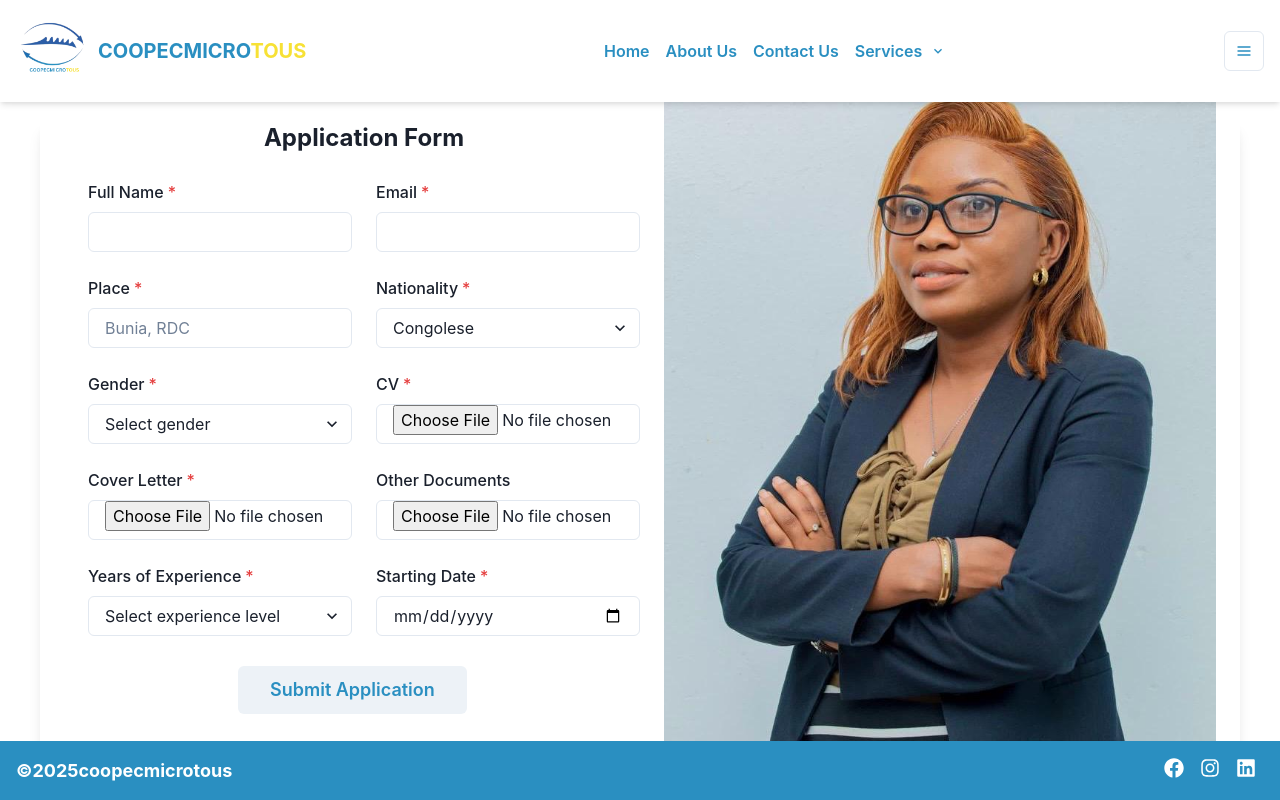
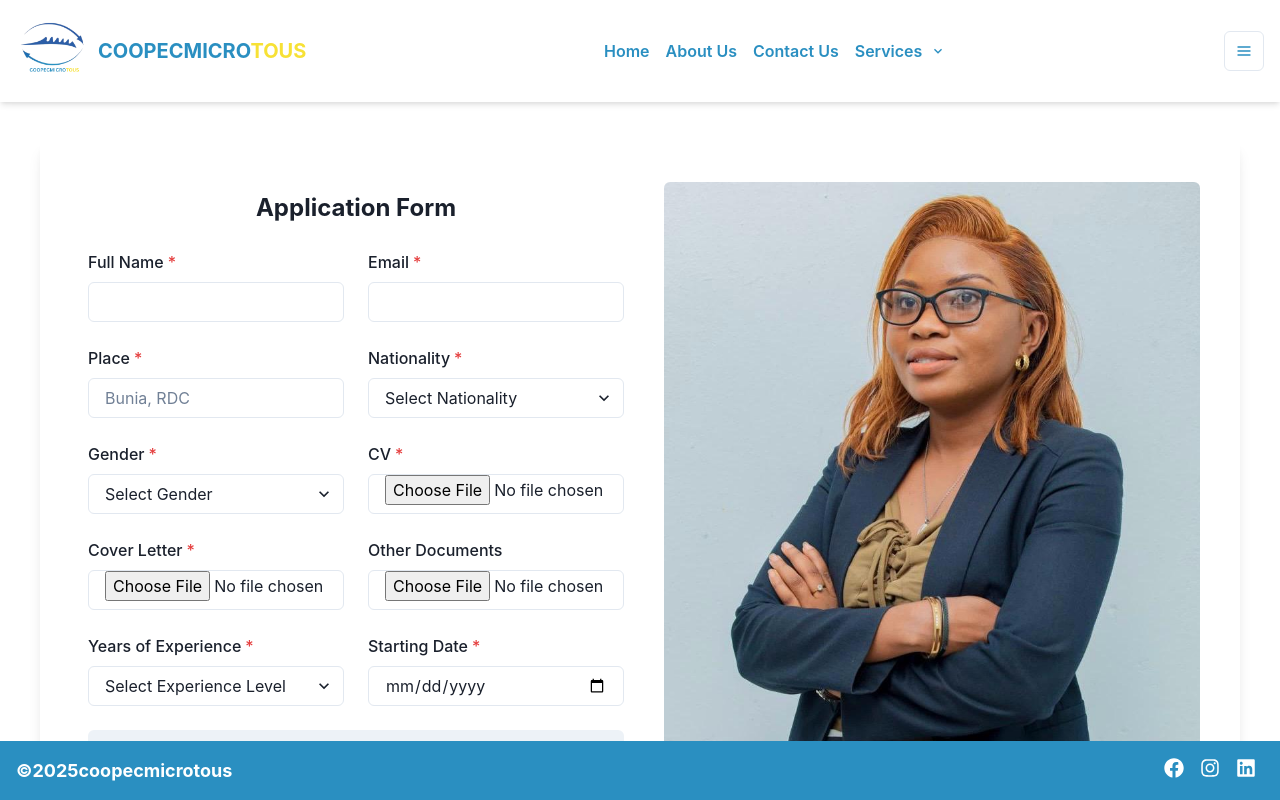
Before and after one commit to Zawadirugenyi/NadineKarungi, a React (Create React App) app: page /application in a window 1280 px wide. Shown: the top 800 px of the page. Built offline with nearby package versions, Linux system fonts and the light colour scheme.

Commit message:
Application

```diff
--- a/src/pages/application.jsx
+++ b/src/pages/application.jsx
@@ -1,5 +1,17 @@
 import React, { useState } from 'react';
-import { Box, FormControl, FormLabel, Input, Textarea, Button, Select, useToast, Grid, Text, Flex, Image } from '@chakra-ui/react';
+import {
+  Box,
+  FormControl,
+  FormLabel,
+  Input,
+  Button,
+  Select,
+  useToast,
+  Grid,
+  Text,
+  Flex,
+  Image
+} from '@chakra-ui/react';
 import axios from 'axios';
 import aboutImage from '../Components/Assetes/Gerante1.jpeg'; // Image import
 
@@ -44,7 +56,7 @@ const ApplicationForm = () => {
     }
 
     try {
-      const response = await axios.post('https://microtousadmin.onrender.com/api/applications/', formDataToSend, {
+      await axios.post('https://microtousadmin.onrender.com/api/applications/', formDataToSend, {
         headers: {
           'Content-Type': 'multipart/form-data',
         },
@@ -80,13 +92,22 @@ const ApplicationForm = () => {
   };
 
   return (
-    <Flex p={6} maxW="1200px" mx="auto" mt={10} borderRadius="md" boxShadow="lg" bg="white" height="650px" marginTop="20px">
-      <Box flex="1" p={6} marginTop="-50px">
+    <Flex
+      direction={['column', 'column', 'row']}
+      p={6}
+      maxW="1200px"
+      mx="auto"
+      mt={10}
+      borderRadius="md"
+      boxShadow="lg"
+      bg="white"
+    >
+      <Box flex="1" p={6}>
         <Text fontSize="2xl" fontWeight="bold" mb={6} textAlign="center">
           Application Form
         </Text>
         <form onSubmit={handleSubmit}>
-          <Grid templateColumns="repeat(2, 1fr)" gap={6}>
+          <Grid templateColumns={['1fr', '1fr 1fr']} gap={6}>
             <FormControl isRequired>
               <FormLabel htmlFor="full_name">Full Name</FormLabel>
               <Input
@@ -94,7 +115,6 @@ const ApplicationForm = () => {
                 name="full_name"
                 value={formData.full_name}
                 onChange={handleChange}
-
               />
             </FormControl>
 
@@ -106,7 +126,6 @@ const ApplicationForm = () => {
                 type="email"
                 value={formData.email}
                 onChange={handleChange}
-
               />
             </FormControl>
 
@@ -128,58 +147,12 @@ const ApplicationForm = () => {
                 name="nationality"
                 value={formData.nationality}
                 onChange={handleChange}
-                placeholder="Congolese"
+                placeholder="Select Nationality"
               >
-                <option value="african">African</option>
-                <option value="algerian">Algerian</option>
-                <option value="angolan">Angolan</option>
-                <option value="beninese">Beninese</option>
-                <option value="botswanan">Botswanan</option>
-                <option value="burundian">Burundian</option>
-                <option value="cape_verdean">Cape Verdean</option>
-                <option value="cameroonian">Cameroonian</option>
-                <option value="chadian">Chadian</option>
-                <option value="comorian">Comorian</option>
                 <option value="congolese">Congolese</option>
-                <option value="djiboutian">Djiboutian</option>
-                <option value="egyptian">Egyptian</option>
-                <option value="equatorial_guinean">Equatorial Guinean</option>
-                <option value="eritrean">Eritrean</option>
-                <option value="eswatini">Eswatini</option>
-                <option value="ethiopian">Ethiopian</option>
-                <option value="gabonian">Gabonian</option>
-                <option value="gambian">Gambian</option>
-                <option value="ghanian">Ghanian</option>
-                <option value="guinean">Guinean</option>
-                <option value="guinean_bissauan">Guinean Bissauan</option>
-                <option value="ivorian">Ivorian</option>
                 <option value="kenyan">Kenyan</option>
-                <option value="lesothan">Lesothan</option>
-                <option value="liberian">Liberian</option>
-                <option value="libyan">Libyan</option>
-                <option value="madagascan">Madagascan</option>
-                <option value="malawian">Malawian</option>
-                <option value="malian">Malian</option>
-                <option value="mauritanian">Mauritanian</option>
-                <option value="mauritian">Mauritian</option>
-                <option value="moroccan">Moroccan</option>
-                <option value="mozambican">Mozambican</option>
-                <option value="namibian">Namibian</option>
-                <option value="nigerian">Nigerian</option>
                 <option value="rwandan">Rwandan</option>
-                <option value="senegalese">Senegalese</option>
-                <option value="seychellois">Seychellois</option>
-                <option value="sierra_leonean">Sierra Leonean</option>
-                <option value="somali">Somali</option>
-                <option value="south_african">South African</option>
-                <option value="south_sudanese">South Sudanese</option>
-                <option value="sudanese">Sudanese</option>
-                <option value="tanzanian">Tanzanian</option>
-                <option value="togoese">Togoese</option>
-                <option value="tunisian">Tunisian</option>
-                <option value="ugandan">Ugandan</option>
-                <option value="zambian">Zambian</option>
-                <option value="zimbabwean">Zimbabwean</option>
+                {/* Add more options as needed */}
               </Select>
             </FormControl>
 
@@ -190,7 +163,7 @@ const ApplicationForm = () => {
                 name="sex"
                 value={formData.sex}
                 onChange={handleChange}
-                placeholder="Select gender"
+                placeholder="Select Gender"
               >
                 <option value="male">Male</option>
                 <option value="female">Female</option>
@@ -235,7 +208,7 @@ const ApplicationForm = () => {
                 name="years_of_experience"
                 value={formData.years_of_experience}
                 onChange={handleChange}
-                placeholder="Select experience level"
+                placeholder="Select Experience Level"
               >
                 <option value="beginner">Beginner</option>
                 <option value="intermediate">Intermediate</option>
@@ -253,26 +226,30 @@ const ApplicationForm = () => {
                 onChange={handleChange}
               />
             </FormControl>
-
           </Grid>
           <Button
-        marginBottom="-70px"
-        marginLeft="150px"
+            mt={6}
             color="#2a8fc1"
             size="lg"
             _hover={{ bg: 'yellow.200' }}
             px={8}
             as="a"
-        href="home"
-        mt="10px"
-
+            width="full"
+            type="submit"
           >
             Submit Application
           </Button>
         </form>
       </Box>
-      <Box flex="1" marginTop="-70px">
-        <Image src={aboutImage} alt="About Image" width="100%" height="100%" objectFit="cover" />
+      <Box flex="1" display={['none', 'none', 'block']} p={4}>
+        <Image
+          src={aboutImage}
+          alt="About Us"
+          objectFit="cover"
+          borderRadius="md"
+          height="100%"
+          width="100%"
+        />
       </Box>
     </Flex>
   );
--- a/src/pages/home.jsx
+++ b/src/pages/home.jsx
@@ -268,12 +268,11 @@ const HomePage = () => {
           <img
             src={aboutImage}
             alt="About Us"
-            style={{
-              width: '98%',
-              height: '87vh',
-              objectFit: 'cover',
-              borderRadius: '8px', // Add rounded corners like the text card
-            }}
+
+          width="100%"
+          height="100%"
+          objectFit="cover"
+          borderRadius="md"
           />
         </Box>
 
--- a/src/pages/jobs.jsx
+++ b/src/pages/jobs.jsx
@@ -87,7 +87,7 @@ const JobsSection = () => {
                 _hover={{ bg: 'yellow.200' }}
                 px={8}
                 as="a"
-                href="home"
+                href="application"
                 mt="10px">
                   Apply
                 </Button>
```
Lines whose indentation alone changed are shown as unchanged.
